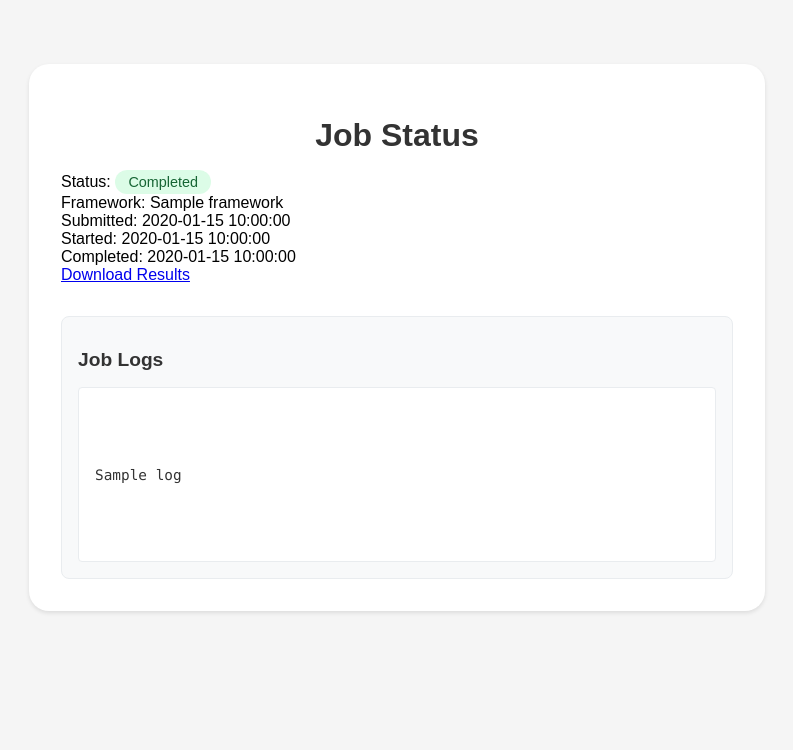
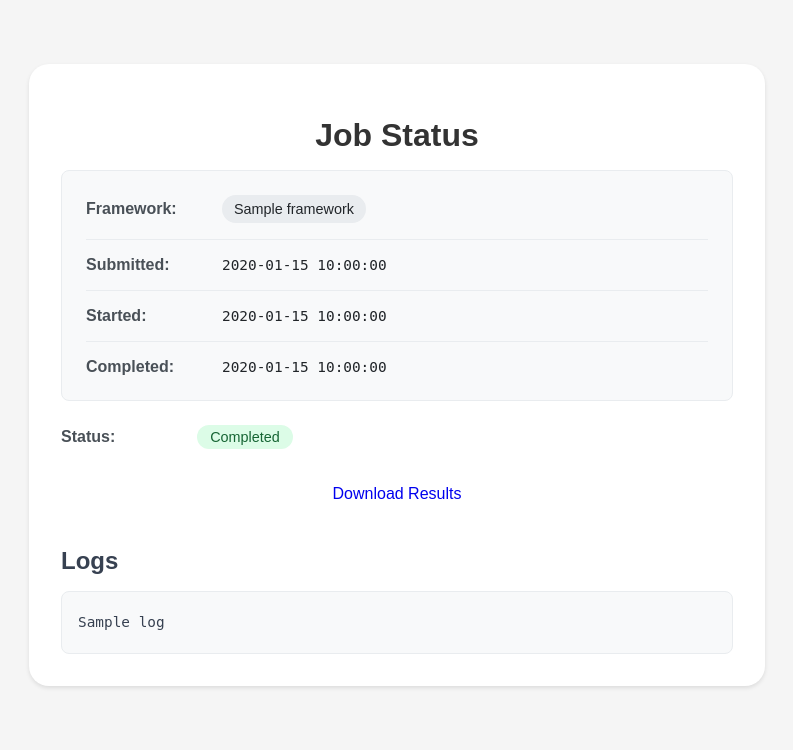
Before and after one commit to KingHacker9000/Compute_Platform, a Flask app: template app/templates/job_status.html in a window 1280 px wide. Shown: the part 83-833 px from the top of the page, without its empty margins (243-1036 px from the left). Before the commit the page ends 696 px from the top, so only its background shows below. Run offline with Flask 3, Linux system fonts and the light colour scheme; the template is opened without the code that fills it: most values are stand-ins (such as "Sample title", 1, 10 or a date in 2020).

Commit message:
WEB HOSTING LESGOO + Concurrency

```diff
--- a/app/static/css/style.css
+++ b/app/static/css/style.css
@@ -239,26 +239,44 @@ p {
 }
 
 .framework-badge {
-    display: inline-block;
-    padding: 0.25rem 0.75rem;
+    display: inline-flex;
+    align-items: center;
+    padding: 0.35rem 0.75rem;
     border-radius: 20px;
     font-size: 0.9rem;
     font-weight: 500;
+    background-color: #e9ecef;
+    color: #495057;
 }
 
 .framework-pytorch {
-    background-color: #e6f3ff;
-    color: #0056b3;
+    background-color: #fee2e2;
+    color: #991b1b;
+}
+
+.framework-pytorch::before {
+    content: "🔥";
+    margin-right: 0.5rem;
 }
 
 .framework-tensorflow {
-    background-color: #f5f5f5;
-    color: #ff6f00;
+    background-color: #dbeafe;
+    color: #1e40af;
+}
+
+.framework-tensorflow::before {
+    content: "🧠";
+    margin-right: 0.5rem;
 }
 
 .framework-python {
-    background-color: #e9ecef;
-    color: #495057;
+    background-color: #d1fae5;
+    color: #065f46;
+}
+
+.framework-python::before {
+    content: "🐍";
+    margin-right: 0.5rem;
 }
 
 .download-section {
@@ -286,3 +304,136 @@ p {
 .download-button i {
     font-size: 18px;
 }
+
+.job-info {
+    background-color: #f8f9fa;
+    border-radius: 8px;
+    padding: 1.5rem;
+    margin-bottom: 1.5rem;
+    border: 1px solid #e9ecef;
+}
+
+.info-group {
+    display: flex;
+    align-items: center;
+    margin-bottom: 1rem;
+    padding-bottom: 1rem;
+    border-bottom: 1px solid #e9ecef;
+}
+
+.info-group:last-child {
+    margin-bottom: 0;
+    padding-bottom: 0;
+    border-bottom: none;
+}
+
+.info-group label {
+    font-weight: 600;
+    color: #495057;
+    min-width: 120px;
+    margin-right: 1rem;
+}
+
+.info-group span {
+    color: #212529;
+}
+
+.job-actions {
+    display: flex;
+    gap: 1rem;
+    margin: 1.5rem 0;
+    justify-content: center;
+}
+
+.btn {
+    display: inline-flex;
+    align-items: center;
+    padding: 0.75rem 1.5rem;
+    border-radius: 6px;
+    font-weight: 500;
+    text-decoration: none;
+    transition: all 0.2s ease;
+    border: none;
+    cursor: pointer;
+    gap: 0.5rem;
+}
+
+.btn-success {
+    background-color: #10b981;
+    color: white;
+    box-shadow: 0 1px 3px rgba(0, 0, 0, 0.1);
+}
+
+.btn-success:hover {
+    background-color: #059669;
+    transform: translateY(-1px);
+    box-shadow: 0 4px 6px rgba(0, 0, 0, 0.1);
+}
+
+.btn-success:active {
+    transform: translateY(0);
+    box-shadow: 0 1px 3px rgba(0, 0, 0, 0.1);
+}
+
+.btn-success::before {
+    content: "🌐";
+    font-size: 1.1em;
+    margin-right: 0.5rem;
+}
+
+.timestamp {
+    font-family: 'Roboto Mono', monospace;
+    color: #6c757d;
+    font-size: 0.9rem;
+}
+
+.log-container {
+    margin-top: 2rem;
+}
+
+.log-container h2 {
+    margin-bottom: 1rem;
+    color: #374151;
+}
+
+.logs {
+    background-color: #f8f9fa;
+    border: 1px solid #e9ecef;
+    border-radius: 8px;
+    padding: 1rem;
+    max-height: 400px;
+    overflow-y: auto;
+    font-family: 'Roboto Mono', monospace;
+    font-size: 0.9rem;
+    line-height: 1.5;
+}
+
+.log-entry {
+    padding: 0.25rem 0;
+    color: #374151;
+    white-space: pre-wrap;
+    word-wrap: break-word;
+}
+
+.log-entry:not(:last-child) {
+    border-bottom: 1px solid #e9ecef;
+}
+
+/* Custom scrollbar for the logs container */
+.logs::-webkit-scrollbar {
+    width: 8px;
+}
+
+.logs::-webkit-scrollbar-track {
+    background: #f1f1f1;
+    border-radius: 4px;
+}
+
+.logs::-webkit-scrollbar-thumb {
+    background: #c1c1c1;
+    border-radius: 4px;
+}
+
+.logs::-webkit-scrollbar-thumb:hover {
+    background: #a8a8a8;
+}
--- a/app/templates/job_status.html
+++ b/app/templates/job_status.html
@@ -1,48 +1,54 @@
 {% extends "base.html" %}
 
 {% block content %}
-<div class="container">
+<div class="container mt-5">
     <div class="job-status">
         <h1>Job Status</h1>
 
         <div class="job-info">
             <div class="info-group">
-                <label>Status:</label>
-                <span class="status-badge {{ job.status.lower() }}">{{ job.status }}</span>
-            </div>
-            <div class="info-group">
                 <label>Framework:</label>
-                <span>{{ job.framework }}</span>
+                <span class="framework-badge framework-{{ job.framework|lower if job.framework else 'python' }}">{{ job.framework if job.framework else 'Python' }}</span>
             </div>
             <div class="info-group">
                 <label>Submitted:</label>
-                <span>{{ job.timestamp }}</span>
+                <span class="timestamp">{{ job.timestamp }}</span>
             </div>
             {% if job.start_time %}
             <div class="info-group">
                 <label>Started:</label>
-                <span>{{ job.start_time }}</span>
+                <span class="timestamp">{{ job.start_time }}</span>
             </div>
             {% endif %}
             {% if job.end_time %}
             <div class="info-group">
                 <label>Completed:</label>
-                <span>{{ job.end_time }}</span>
+                <span class="timestamp">{{ job.end_time }}</span>
             </div>
             {% endif %}
         </div>
 
+        <div class="status-card">
+            <div class="info-group">
+                <label>Status:</label>
+                <span class="status-badge {{ job.status|lower if job.status else 'unknown' }}">{{ job.status if job.status else 'Unknown' }}</span>
+            </div>
+        </div>
+
+        <div class="job-actions">
             {% if job.status == 'Completed' %}
-        <div class="job-actions">
             <a href="{{ url_for('main.download_results', job_id=job_id) }}" class="btn btn-primary">Download Results</a>
+            {% endif %}
+            {% if job.is_web and job.status == 'Running' %}
+            <a href="{{ url_for('main.proxy_web_app', job_id=job_id) }}" class="btn btn-success" target="_blank">View Live Site</a>
+            {% endif %}
         </div>
-        {% endif %}
 
-        <div class="job-logs">
-            <h2>Job Logs</h2>
-            <div class="log-output" id="logOutput">
+        <div class="log-container">
+            <h2>Logs</h2>
+            <div id="logs" class="logs">
                 {% for log in job.logs %}
-                <div class="log-line">{{ log }}</div>
+                <div class="log-entry">{{ log }}</div>
                 {% endfor %}
             </div>
         </div>
@@ -55,46 +61,34 @@ let isPolling = true;
 function updateLogs() {
     if (!isPolling) return;
 
-    fetch(`/logs/{{ job_id }}`, {
-        headers: {
-            'X-Requested-With': 'XMLHttpRequest'
-        }
-    })
+    fetch(`/logs/{{ job_id }}`)
         .then(response => response.json())
         .then(data => {
-        const logOutput = document.getElementById('logOutput');
-        logOutput.innerHTML = data.logs.map(log => `<div class="log-line">${log}</div>`).join('');
-    })
-    .catch(error => console.error('Error fetching logs:', error));
-}
+            const logsContainer = document.getElementById('logs');
+            if (logsContainer) {
+                logsContainer.innerHTML = data.logs.map(log => `<div class="log-entry">${log}</div>`).join('');
 
-function updateStatus() {
-    if (!isPolling) return;
+                // Auto-scroll to bottom of logs
+                logsContainer.scrollTop = logsContainer.scrollHeight;
 
-    fetch(`/job/{{ job_id }}/status`, {
-        headers: {
-            'X-Requested-With': 'XMLHttpRequest'
-        }
-    })
-    .then(response => response.json())
-    .then(data => {
-        const statusBadge = document.querySelector('.status-badge');
-        if (statusBadge) {
-            statusBadge.textContent = data.status;
-            statusBadge.className = `status-badge ${data.status.toLowerCase()}`;
-
-            // Stop polling if job is completed or failed
                 if (data.status === 'Completed' || data.status === 'Failed') {
                     isPolling = false;
-                console.log('Job finished, stopping polling');
+                    // Refresh the page to update the status and show download button if completed
+                    location.reload();
+                } else {
+                    setTimeout(updateLogs, 1000);
                 }
             }
         })
-    .catch(error => console.error('Error fetching status:', error));
+        .catch(error => {
+            console.error('Error updating logs:', error);
+            setTimeout(updateLogs, 5000);
+        });
 }
 
-// Update logs and status every 2 seconds
-setInterval(updateLogs, 2000);
-setInterval(updateStatus, 2000);
+// Start polling if job is not completed
+if ('{{ job.status }}' !== 'Completed' && '{{ job.status }}' !== 'Failed') {
+    updateLogs();
+}
 </script>
 {% endblock %}
```
Also changed, not shown: app/__init__.py (+133 -47 lines), app/routes.py (+108 -3 lines). Lines whose indentation alone changed are shown as unchanged.
